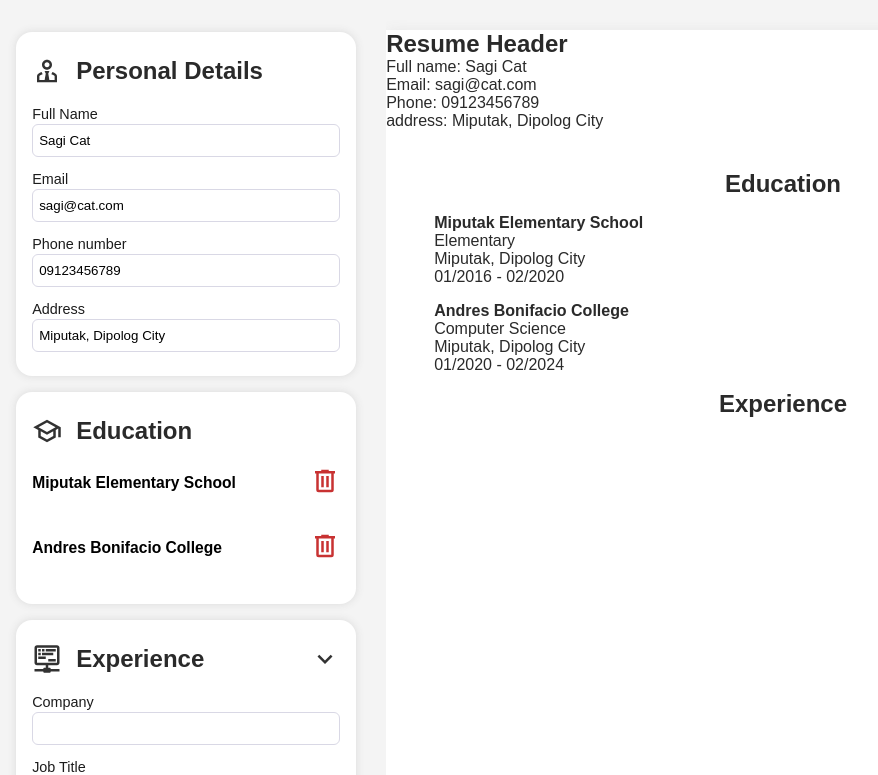
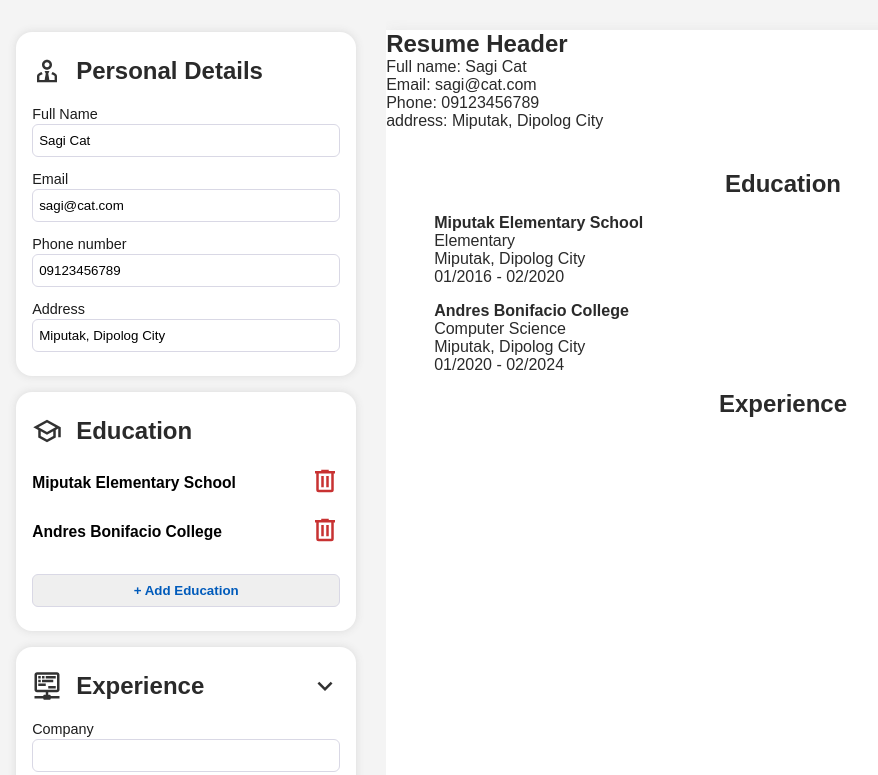
Before and after one commit to etanyosef/cv-application, a React (Vite) app: page / in a window 1280 px wide. Shown: the top 775 px of the page, without its empty margins (42-920 px from the left). Built offline with nearby package versions, Linux system fonts and the light colour scheme.

Commit message:
add button and container div with key

```diff
--- a/src/components/sidebar/Sidebar.jsx
+++ b/src/components/sidebar/Sidebar.jsx
@@ -21,8 +21,8 @@ export default function Editor({
     }
 
     const educations = education.map(educ => (
-        <>
-            <div className="side-item" key={educ.id}>
+        <div key={educ.id}>
+            <div className="side-item">
                 <button onClick={() => showFormHandler(educ.id)}>
                     <h3>{educ.school}</h3>
                 </button>
@@ -38,12 +38,12 @@ export default function Editor({
 
             <EducationForm
                 isActive={activeIndex === educ.id}
-                education={education}
+                education={educ}
                 educationOnChange={educationOnChange}
                 addEducation={addEducation}
                 saveEducation={saveEducation}
             />
-        </>
+        </div>
     ))
 
     return (
@@ -64,6 +64,9 @@ export default function Editor({
                     </div>
                     <div className="container">
                         {educations}
+                        <button className="form-button" onClick={addEducation}>
+                            + Add Education
+                        </button>
                     </div>
                 </div>
                 {/* <EducationForm
```
